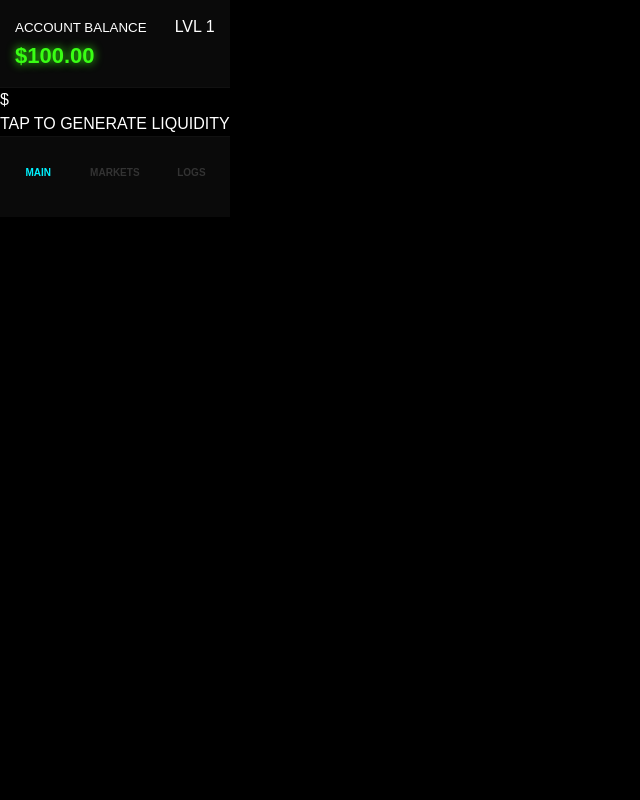
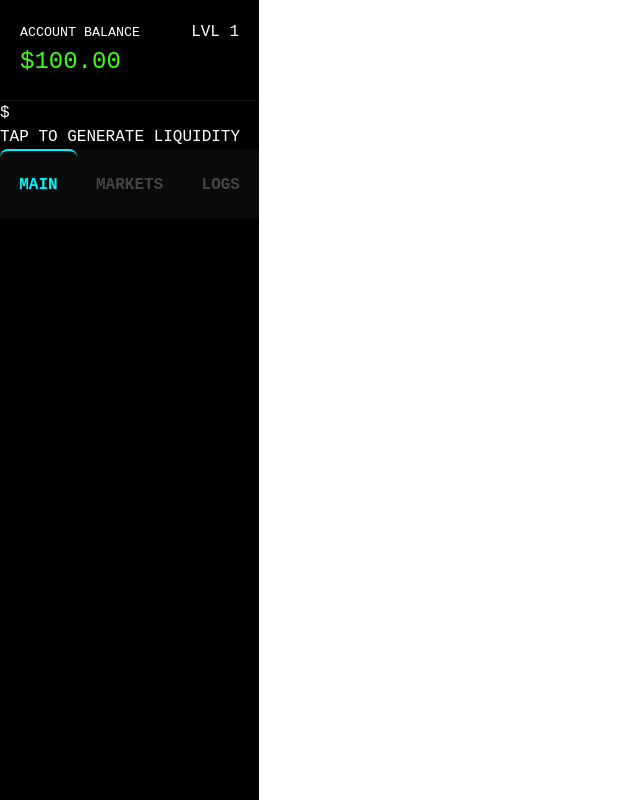
Before and after one commit to katyakuznezc-cmd/treidgame, a React (Vite) app: page / in a window 1280 px wide. Shown: the whole page, without its empty margins (0-640 px from the left). Built offline with nearby package versions, Linux system fonts and the light colour scheme.

Commit message:
Update App.css

```diff
--- a/src/App.css
+++ b/src/App.css
@@ -1,58 +1,51 @@
 :root {
-  --bg: #000; --panel: #0a0a0a; --neon: #00f2ff;
-  --win: #39ff14; --loss: #ff0055; --text: #fff;
+  --bg: #000; --neon: #00f2ff; --win: #39ff14; --loss: #ff0055;
 }
-body { margin: 0; background: var(--bg); color: var(--text); font-family: sans-serif; overflow: hidden; }
-.app-neon { height: 100vh; display: flex; flex-direction: column; }
 
-/* Header */
-.n-header { padding: 15px; background: var(--panel); border-bottom: 1px solid #111; display: flex; justify-content: space-between; }
-.n-money { font-size: 22px; color: var(--win); text-shadow: 0 0 10px var(--win); font-weight: bold; }
-.n-xp-w { width: 60px; height: 3px; background: #222; margin-top: 5px; }
-.n-xp-f { height: 100%; background: var(--neon); box-shadow: 0 0 8px var(--neon); }
+.app-neon { height: 100vh; background: #000; color: #fff; font-family: 'Courier New', monospace; overflow: hidden; display: flex; flex-direction: column; }
 
-/* Mining & Live Feed */
-.n-mining-view { flex: 1; display: flex; flex-direction: column; align-items: center; justify-content: center; }
-.n-sphere { width: 150px; height: 150px; border: 2px solid var(--neon); border-radius: 50%; display: flex; align-items: center; justify-content: center; font-size: 50px; color: var(--neon); box-shadow: 0 0 20px var(--neon); cursor: pointer; margin-bottom: 30px; }
-.n-live-feed { width: 90%; background: #050505; padding: 10px; border-radius: 4px; border: 1px solid #111; height: 150px; overflow: hidden; }
-.n-live-title { font-size: 10px; color: #444; margin-bottom: 5px; text-transform: uppercase; }
-.n-feed-item { font-size: 12px; margin-bottom: 4px; border-left: 2px solid #333; padding-left: 5px; }
-.n-feed-item.buy { color: var(--win); }
-.n-feed-item.sell { color: var(--loss); }
+/* Toast Animation */
+.n-toast {
+  position: absolute; top: 20px; left: 50%; transform: translateX(-50%);
+  padding: 12px 25px; border-radius: 4px; font-weight: bold; z-index: 9999;
+  animation: slideDown 0.5s ease-out, fadeOut 0.5s 2.5s forwards;
+  border: 1px solid #fff;
+}
+.n-toast.info { background: var(--neon); color: #000; box-shadow: 0 0 15px var(--neon); }
+.n-toast.win { background: var(--win); color: #000; box-shadow: 0 0 15px var(--win); }
+.n-toast.loss { background: var(--loss); color: #fff; box-shadow: 0 0 15px var(--loss); }
 
-/* Signal */
-.n-signal { background: #111; border: 1px solid var(--loss); margin: 10px; padding: 12px; border-left: 4px solid var(--loss); }
-.n-sig-top { font-size: 10px; color: var(--loss); font-weight: bold; }
-.n-sig-win { color: var(--win); font-weight: bold; margin-left: 10px; }
+@keyframes slideDown { from { top: -50px; opacity: 0; } to { top: 20px; opacity: 1; } }
+@keyframes fadeOut { to { opacity: 0; } }
 
-/* Terminal & Trade */
-.n-dex-grid { padding: 10px; display: grid; gap: 8px; }
-.n-dex-row { background: var(--panel); padding: 18px; border-left: 4px solid var(--c); display: flex; justify-content: space-between; cursor: pointer; border: 1px solid #111; }
-.n-dex-active { width: 8px; height: 8px; background: var(--loss); border-radius: 50%; animation: blink 1s infinite; }
+/* Signal Card */
+.n-sig-card {
+  background: #0a0a0a; border: 1px solid #222; margin: 15px; padding: 15px;
+  position: relative; overflow: hidden;
+}
+.n-sig-timer {
+  position: absolute; bottom: 0; left: 0; height: 2px; background: var(--loss);
+  width: 100%; animation: shrink 30s linear forwards;
+}
+@keyframes shrink { from { width: 100%; } to { width: 0%; } }
 
-.n-term-head { padding: 10px; background: #050505; display: flex; gap: 10px; border-bottom: 1px solid #111; }
-.n-term-ops input { background: #000; border: 1px solid #222; color: var(--neon); padding: 5px; width: 60px; }
-.n-lev-box { font-size: 10px; color: #444; display: flex; flex-direction: column; flex: 1; }
+.n-tag { padding: 2px 6px; font-size: 10px; border-radius: 2px; margin-right: 5px; }
+.n-tag.buy { background: var(--win); color: #000; }
+.n-tag.sell { background: var(--loss); color: #fff; }
 
-.n-pair-row { display: flex; justify-content: space-between; align-items: center; padding: 15px; border-bottom: 1px solid #0a0a0a; }
-.n-p-liq { display: block; font-size: 9px; color: var(--loss); }
-.n-p-pnl { font-weight: bold; font-size: 14px; }
-.n-p-pnl.plus { color: var(--win); }
-.n-p-pnl.minus { color: var(--loss); }
-.n-p-btn { border: none; padding: 8px 15px; font-weight: bold; cursor: pointer; min-width: 80px; border-radius: 2px; }
-.n-p-btn.buy { background: var(--win); color: #000; }
-.n-p-btn.close { background: var(--loss); color: #fff; }
+/* Rest of UI */
+.n-header { padding: 20px; border-bottom: 1px solid #111; display: flex; justify-content: space-between; }
+.n-money { font-size: 24px; color: var(--win); }
+.n-dex-list { display: grid; gap: 10px; padding: 15px; }
+.n-dex-item { background: #0a0a0a; padding: 20px; border-left: 4px solid #333; cursor: pointer; display: flex; justify-content: space-between; }
+.n-trade-btn { border: none; padding: 10px 15px; cursor: pointer; font-weight: bold; }
+.n-trade-btn.buy { background: var(--win); color: #000; }
+.n-trade-btn.close { background: var(--loss); color: #fff; }
 
-/* History & Nav */
-.n-log-item { padding: 10px; border-bottom: 1px solid #111; display: flex; justify-content: space-between; }
-.n-log-item.win { color: var(--win); }
-.n-log-item.loss { color: var(--loss); }
+.n-nav { height: 70px; display: flex; background: #0a0a0a; }
+.n-nav button { flex: 1; background: none; border: none; color: #444; font-weight: bold; border-top: 2px solid transparent; }
+.n-nav button.active { color: var(--neon); border-top: 2px solid var(--neon); }
 
-.n-nav { height: 70px; background: var(--panel); display: flex; border-top: 1px solid #111; padding-bottom: 10px; }
-.n-nav button { flex: 1; background: none; border: none; color: #333; font-size: 10px; font-weight: bold; }
-.n-nav button.active { color: var(--neon); }
-
-.n-tg { display: block; text-align: center; margin-top: 20px; color: var(--neon); text-decoration: none; }
-.tap-pop { position: absolute; color: var(--win); font-weight: bold; pointer-events: none; animation: fly 0.8s forwards; z-index: 100; }
-@keyframes fly { 0% { opacity: 1; transform: translateY(0); } 100% { opacity: 0; transform: translateY(-100px); } }
-@keyframes blink { 50% { opacity: 0; } }
+.n-hist-item { padding: 10px; border-bottom: 1px solid #111; display: flex; justify-content: space-between; }
+.n-hist-item.win { color: var(--win); }
+.n-hist-item.loss { color: var(--loss); }
```
